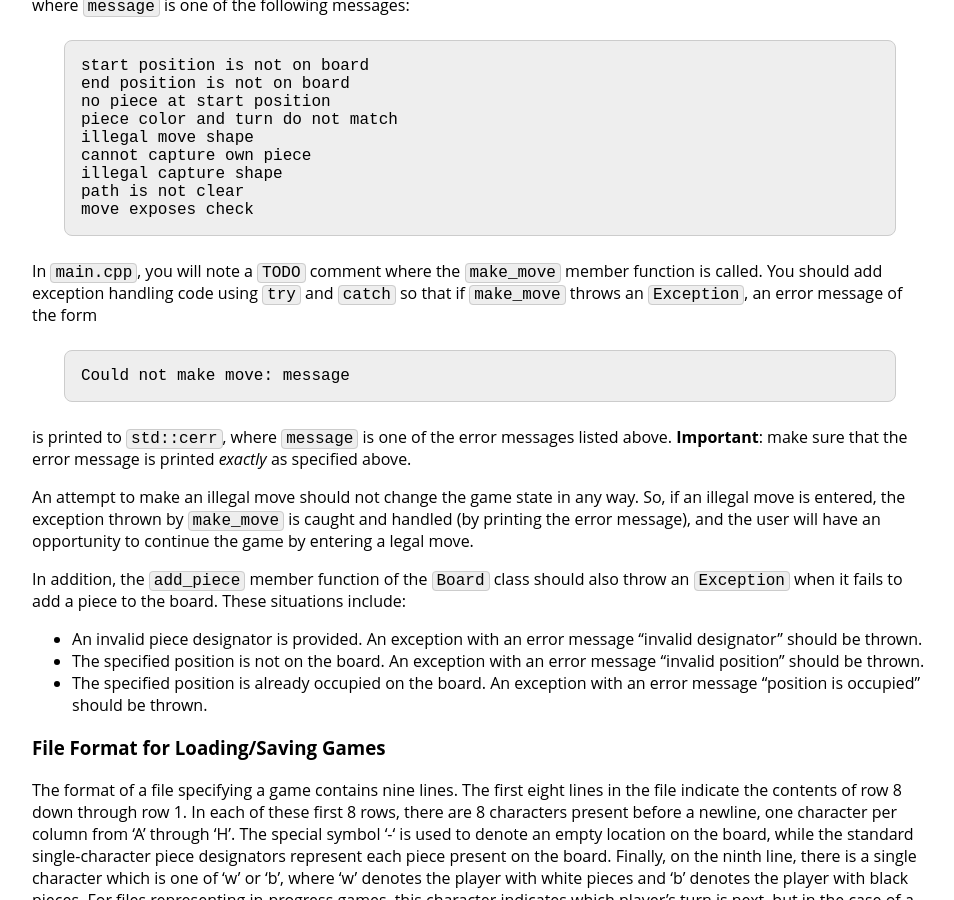
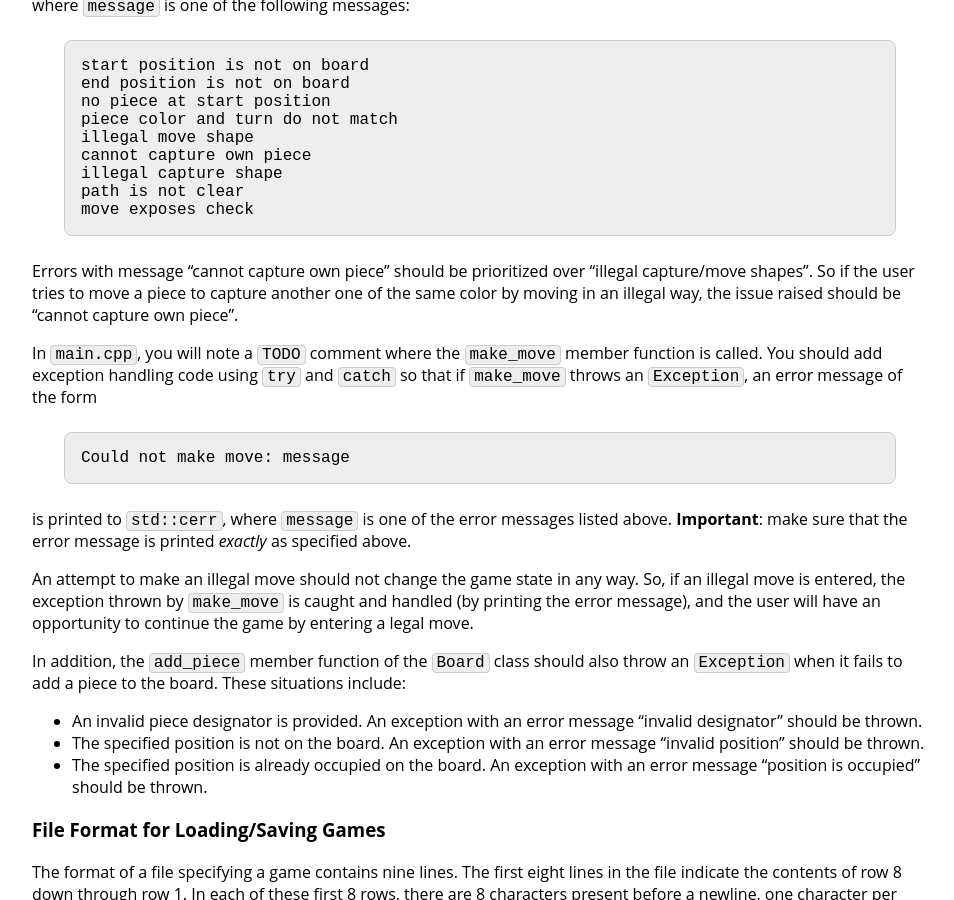
Before and after one commit to jhu-ip/cs220-sp26, a Jekyll site: the page built from assign/final.md, in a window 1280 px wide and 900 px high, scrolled down 9239 px. Shown: the whole window, without its empty margins (160-1114 px from the left). Built offline with Jekyll 4.4.1, drawn with Linux system fonts in a browser that asks for light colours.

Commit message:
final project handout: clarified priority of errors

````diff
--- a/assign/final.md
+++ b/assign/final.md
@@ -267,6 +267,8 @@ path is not clear
 move exposes check
 ```
 
+Errors with message "cannot capture own piece" should be prioritized over "illegal capture/move shapes". So if the user tries to move a piece to capture another one of the same color by moving in an illegal way, the issue raised should be "cannot capture own piece".
+
 In `main.cpp`, you will note a `TODO` comment where the `make_move` member function is called.  You should add exception handling code using `try` and `catch` so that if `make_move` throws an `Exception`, an error message of the form
 
 ```
````
